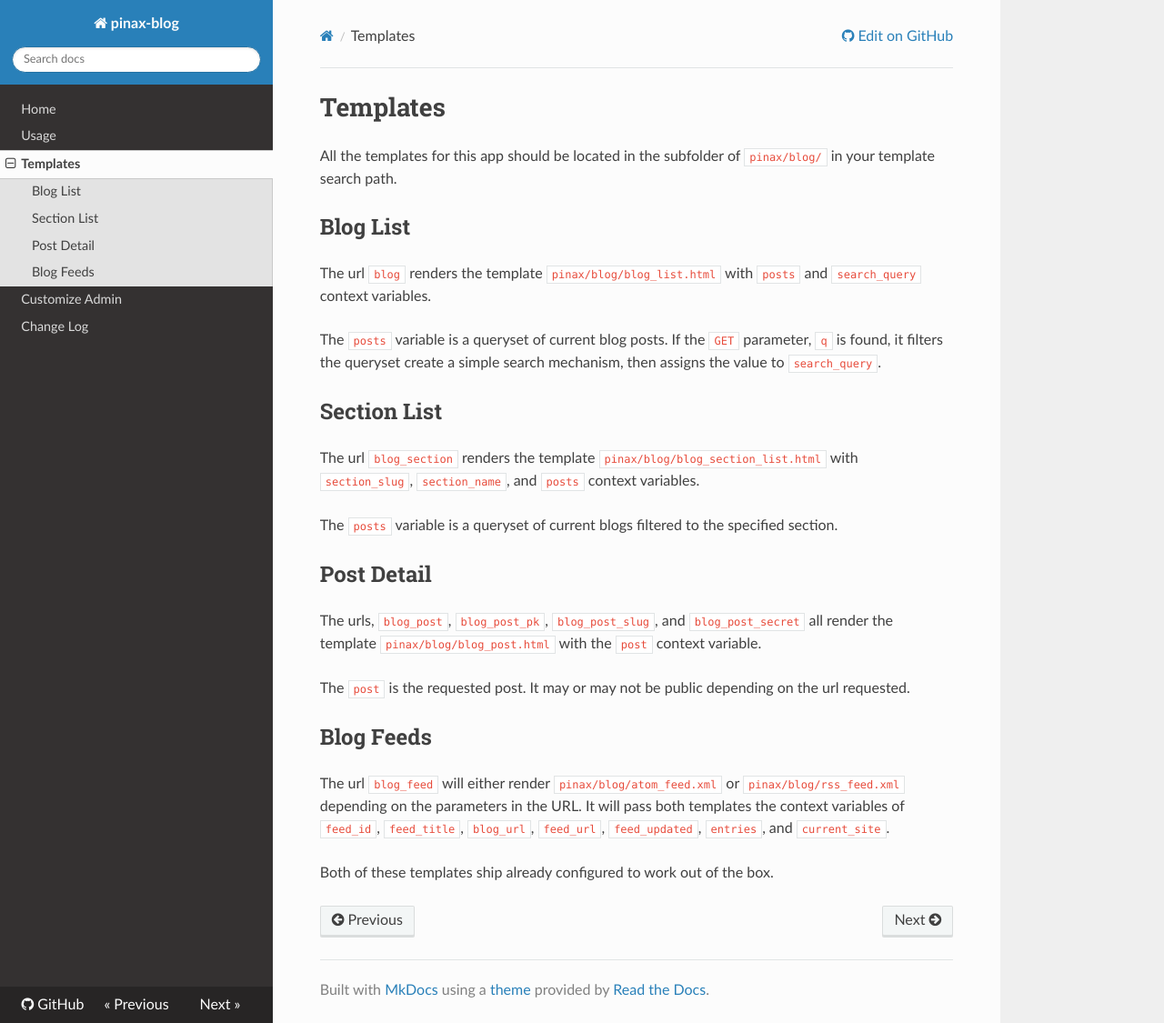
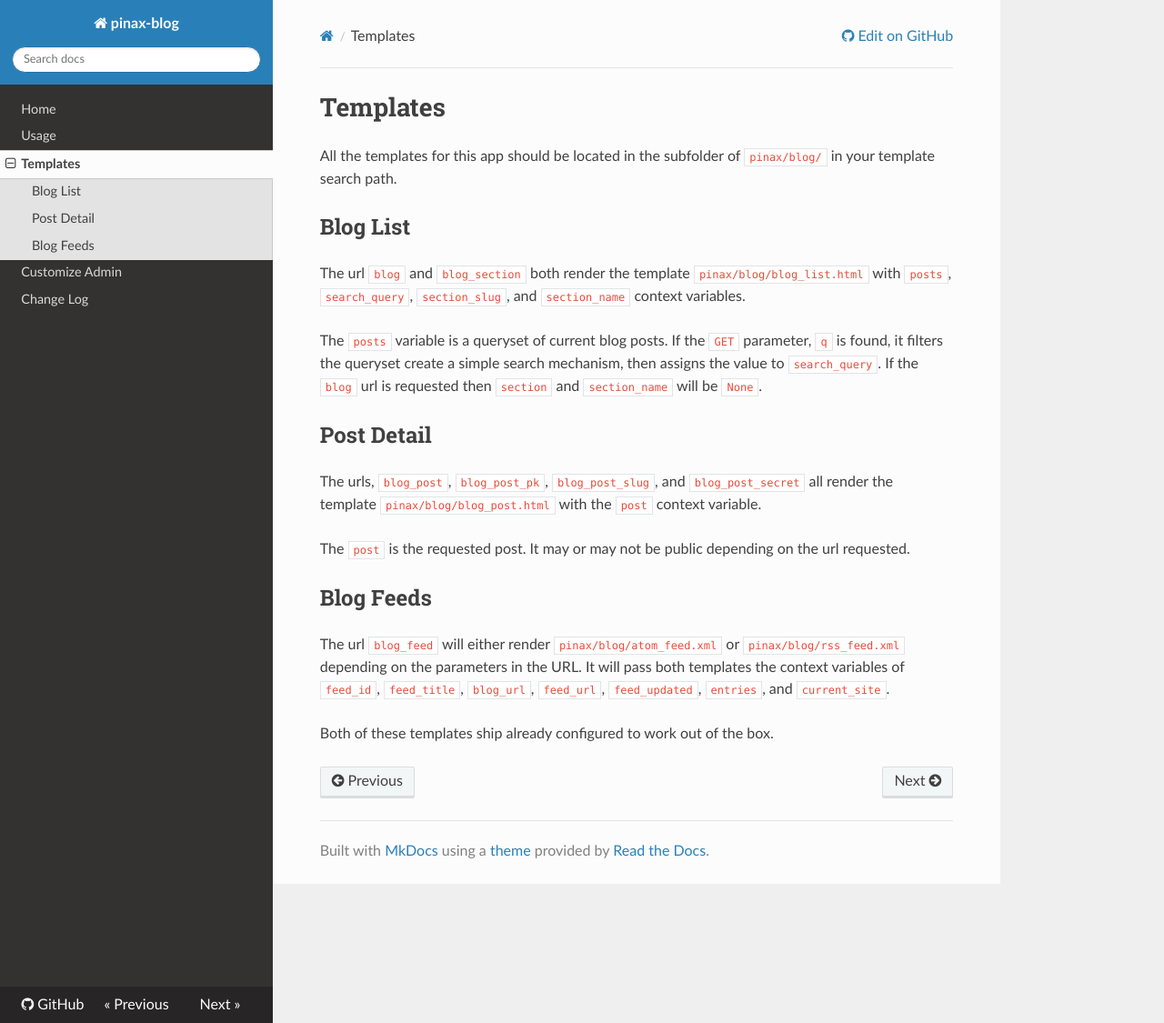
Before and after one commit to pinax/pinax-blog, an MkDocs documentation site: the page built from docs/templates.md, in a window 1280 px wide and 1125 px high. Shown: the whole window at 91% size. Built offline with MkDocs 1.6.1, drawn with Linux system fonts in a browser that asks for light colours; nearby versions of some CDN libraries; old or Windows-style settings are respelled for this version of MkDocs.

Commit message:
Update docs to be in line with latest merge

```diff
--- a/docs/templates.md
+++ b/docs/templates.md
@@ -5,21 +5,14 @@ in your template search path.
 
 ## Blog List
 
-The url `blog` renders the template `pinax/blog/blog_list.html` with `posts`
-and `search_query` context variables.
+The url `blog` and `blog_section` both render the template
+`pinax/blog/blog_list.html` with `posts`, `search_query`, `section_slug`,
+and `section_name` context variables.
 
 The `posts` variable is a queryset of current blog posts. If the `GET` parameter,
 `q` is found, it filters the queryset create a simple search mechanism, then
-assigns the value to `search_query`.
-
-
-## Section List
-
-The url `blog_section` renders the template `pinax/blog/blog_section_list.html`
-with `section_slug`, `section_name`, and `posts` context variables.
-
-The `posts` variable is a queryset of current blogs filtered to the specified
-section.
+assigns the value to `search_query`. If the `blog` url is requested then
+`section` and `section_name` will be `None`.
 
 
 ## Post Detail
```
